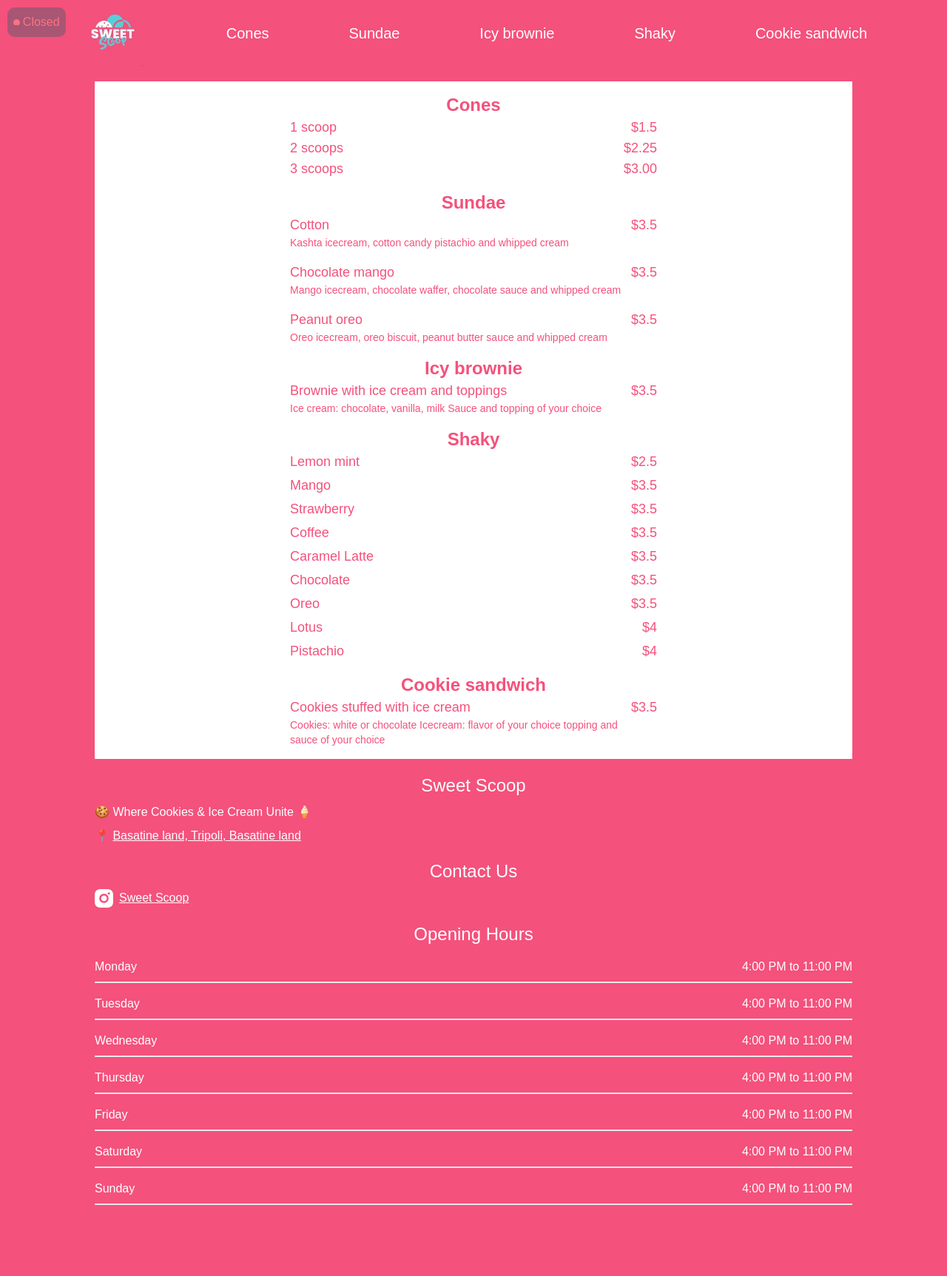
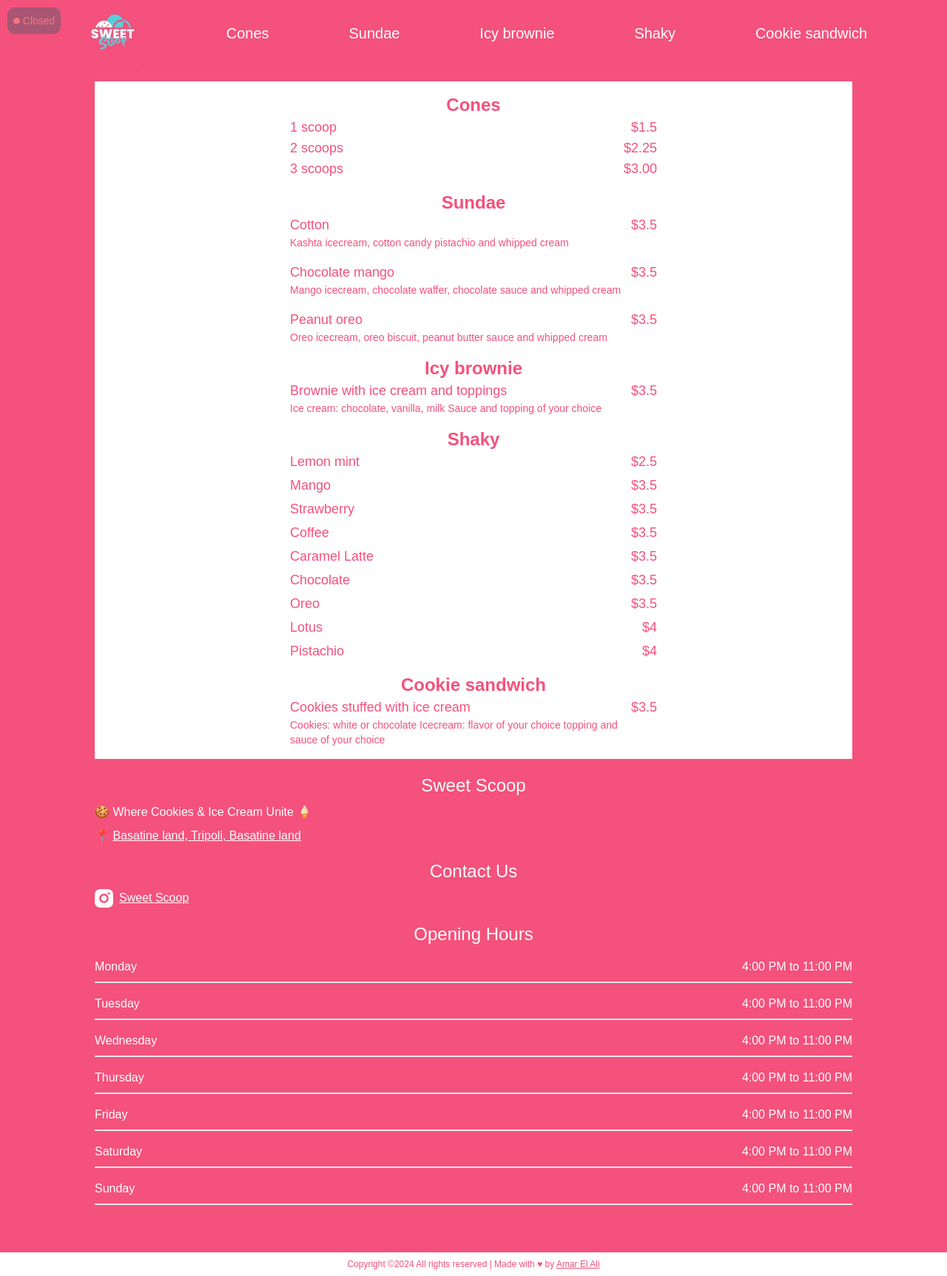
Before and after one commit to amarelali/SweetScoop, a plain HTML site: page index.html in a window 1280 px wide. Shown: the whole page at 74% size. Before the commit the page ends 1693 px from the top, so only its background shows below. Drawn offline with nearby package versions, Linux system fonts and the light colour scheme; a web font is replaced by a local one.

Commit message:
copyright

```diff
--- a/index.html
+++ b/index.html
@@ -52,6 +52,7 @@
             position: absolute;
             z-index: 1;
             opacity: 60%;
+            top: 10px;
             left: 10px;
             height: fit-content;
         }
@@ -59,7 +60,7 @@
 </head>
 
 <body class="relative">
-    <span class="flex gap-1 items-center p-2 " id="status">
+    <span class="flex gap-1 items-center sm:text-sm p-2 " id="status">
         <?xml version="1.0" ?>
         <!DOCTYPE svg PUBLIC '-//W3C//DTD SVG 1.1//EN' 'http://www.w3.org/Graphics/SVG/1.1/DTD/svg11.dtd'>
         <svg height="8.829px" id="Capa_1" style="enable-background:new 0 0 8.829 8.829;" version="1.1"
@@ -380,14 +381,16 @@
 
         </div>
     </footer>
-
+    <div class="sm:text-xs text-center py-2" style="color:#f4517c;background-color: white;">
+        Copyright ©2024 All rights reserved | Made with ♥ by <a href="https://amarelali.github.io/amarelali-portfolio/" target="_blank" class="underline">Amar El Ali</a>
+    </div>
     <script>
         document.addEventListener("scroll", (event) => {
             var statusElement = document.getElementById("status");
             if (window.scrollY > 42) {
                 statusElement.style.bottom = '10px';
                 statusElement.style.position = 'fixed';
-                statusElement.style.top = '';  // Reset top to avoid conflicts
+                statusElement.style.top = 'unset';  // Reset top to avoid conflicts
             } else {
                 statusElement.style.top = '10px';
                 statusElement.style.position = 'absolute';  // Reset position to default
```
